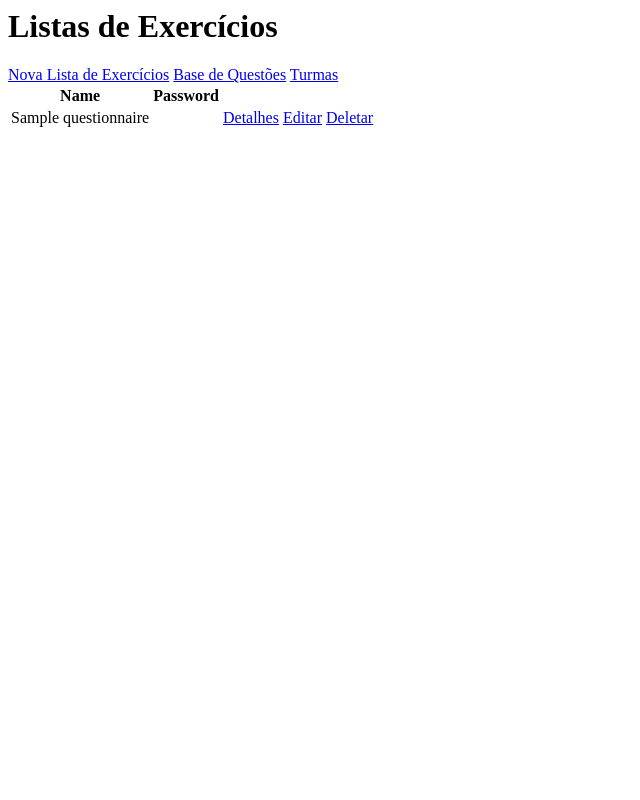
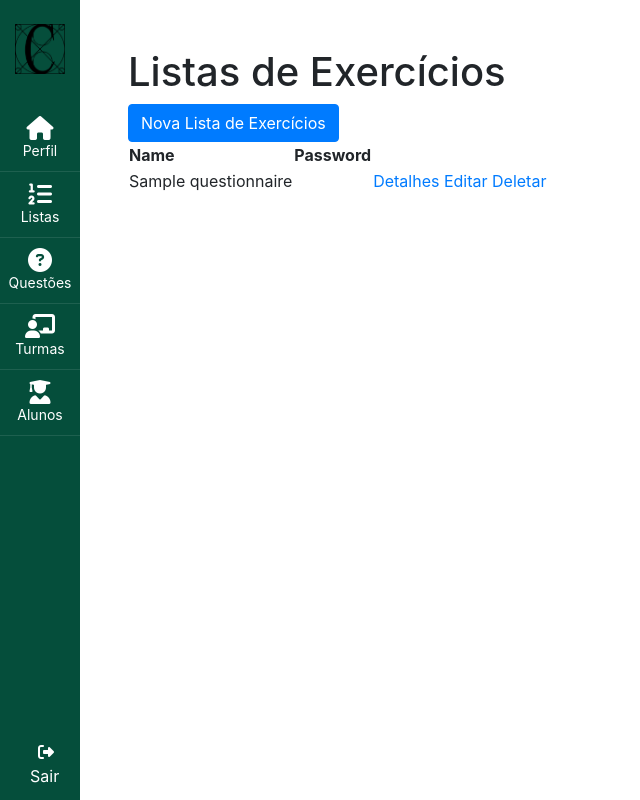
Before and after one commit to GeovanaRamos/chausant, a Django app: page /questionnaire/ in a window 1280 px wide. Shown: the whole page, without its empty margins (0-640 px from the left). Run offline with Django 3.2, Linux system fonts and the light colour scheme; tables that the repository leaves empty hold one stand-in row (values such as "Sample post"); some libraries are stand-ins or nearby versions.

Commit message:
Adding base sidebar and links

```diff
--- a/web/questionnaire/urls.py
+++ b/web/questionnaire/urls.py
@@ -9,5 +9,5 @@ urlpatterns = [
     path('quiz', views.QuizList.as_view(), name='quiz_list'),
     path("schoolclass", views.SchoolClassList.as_view(), name="schoolclass_list"),
     path("schoolclass/create", views.SchoolClassCreate.as_view(), name="schoolclass_create"),
-    path("students/pending", views.PendingStudentsList.as_view(), name="pending_students_list")
+    path("student", views.StudentsList.as_view(), name="student_list")
 ]
--- a/web/questionnaire/views.py
+++ b/web/questionnaire/views.py
@@ -46,7 +46,7 @@ class SchoolClassCreate(CreateView):
 class SchoolClassList(ListView):
     model = SchoolClass
 
-class PendingStudentsList(ListView):
+class StudentsList(ListView):
     model = Student
 
     def get_context_data(self, **kwargs):
--- a/web/static/core/css/styles.css
+++ b/web/static/core/css/styles.css
@@ -0,0 +1,115 @@
+:root {
+	--primary: #054E3B;
+}
+
+.wrapper {
+	width: 100%;
+}
+
+#sidebar {
+	min-width: 270px;
+	max-width: 270px;
+	background: var(--primary);
+	color: #fff;
+	-webkit-transition: all 0.3s;
+	-o-transition: all 0.3s;
+	transition: all 0.3s;
+}
+
+#sidebar.active {
+	min-width: 80px;
+	max-width: 80px;
+	text-align: center;
+}
+
+#sidebar.active ul.components li {
+	font-size: 14px;
+}
+
+#sidebar.active ul.components li a {
+	padding: 10px 0;
+}
+
+#sidebar.active ul.components li a span {
+	margin-right: 0;
+	display: block;
+	font-size: 24px;
+}
+
+#sidebar.active .logo {
+	padding: 10px 0;
+}
+
+#sidebar .logo {
+	display: block;
+	color: #fff;
+	font-weight: 900;
+	padding: 10px 30px;
+	-webkit-transition: 0.3s;
+	-o-transition: 0.3s;
+	transition: 0.3s;
+}
+
+
+#sidebar ul.components {
+	padding: 0;
+	-webkit-transition: 0.3s;
+	-o-transition: 0.3s;
+	transition: 0.3s;
+}
+
+#sidebar ul li {
+	font-size: 16px;
+}
+
+#sidebar ul li>ul {
+	margin-left: 10px;
+}
+
+#sidebar ul li>ul li {
+	font-size: 14px;
+}
+
+#sidebar ul li a {
+	padding: 10px 30px;
+	display: block;
+	color: white;
+	border-bottom: 1px solid rgba(255, 255, 255, 0.1);
+	text-decoration: none;
+}
+
+#sidebar ul li a span {
+	margin-right: 15px;
+}
+
+#sidebar ul li a:hover {
+	color: #fff;
+}
+
+#sidebar ul li.active>a {
+	background: transparent;
+	color: #fff;
+}
+
+.footer {
+	padding: 0 30px;
+	height: 50px;
+	position: absolute;
+	width: 80px;
+	bottom: 10px;
+	list-style-type: none;
+}
+
+.footer a{
+	color: white;
+	text-decoration: none;
+}
+
+#content {
+	width: 100%;
+	padding: 0;
+	min-height: 100vh;
+	-webkit-transition: all 0.3s;
+	-o-transition: all 0.3s;
+	transition: all 0.3s;
+}
--- a/web/templates/core/base.html
+++ b/web/templates/core/base.html
@@ -1,6 +1,5 @@
 {% load static %}
-
-<!DOCTYPE html>
+<!doctype html>
 <html lang="pt">
 
 <head>
@@ -11,9 +10,7 @@
 
   <link href="//maxcdn.bootstrapcdn.com/bootstrap/4.0.0/css/bootstrap.min.css" rel="stylesheet" id="bootstrap-css">
   <link href="https://fonts.googleapis.com/css?family=Kaushan+Script" rel="stylesheet">
-    <link href="https://stackpath.bootstrapcdn.com/font-awesome/4.7.0/css/font-awesome.min.css"
-      rel="stylesheet" integrity="sha384-wvfXpqpZZVQGK6TAh5PVlGOfQNHSoD2xbE+QkPxCAFlNEevoEH3Sl0sibVcOQVnN" crossorigin="anonymous">
-    <link href="{% static 'core/css/help.css' %}"  rel="stylesheet">
+  <link href="{% static 'core/css/styles.css' %}" rel="stylesheet">
 
   {% block css %}
   {% endblock %}
@@ -21,14 +18,49 @@
 </head>
 
 <body>
-    {% block sidebar %}<!-- insert default navigation text for every page -->{% endblock %}
-    {% block content %}<!-- default content text (typically empty) -->{% endblock %}
+
+  <div class="wrapper d-flex align-items-stretch">
+    <nav id="sidebar" class="active">
+      <h1><img class="my-4" src="{% static 'core/img/logo.png' %}" width="50"></h1>
+      <ul class="list-unstyled components mb-5">
+        <li class="active">
+          <a href="{% url 'questionnaire_list' %}"><span class="fa fa-home"></span>Perfil</a>
+        </li>
+        <li class="active">
+          <a href="{% url 'questionnaire_list' %}"><span class="fas fa-list-ol"></span>Listas</a>
+        </li>
+        <li>
+          <a href="{% url 'quiz_list' %}"><span class="fas fa-question-circle"></span>Questões</a>
+        </li>
+        <li>
+          <a href="{% url 'schoolclass_list' %}"><span class="fas fa-chalkboard-teacher"></span>Turmas</a>
+        </li>
+        <li>
+          <a href="{% url 'student_list' %}"><span class="fas fa-user-graduate"></span> Alunos</a>
+        </li>
+      </ul>
+
+      <div class="footer">
+        <a href="{% url 'logout' %}"><span class="fas fa-sign-out-alt ml-2"></span>Sair</a>
+      </div>
+
+    </nav>
+
+    <!-- Page Content  -->
+    <div id="content" class="p-4 p-md-5">
+      {% block content %}
+      <!-- default content text (typically empty) -->{% endblock %}
+    </div>
+
+  </div>
+
 </body>
 
 {% block js%}
 <script src="//maxcdn.bootstrapcdn.com/bootstrap/4.0.0/js/bootstrap.min.js"></script>
 <script src="//cdnjs.cloudflare.com/ajax/libs/jquery/3.2.1/jquery.min.js"></script>
 <script src="https://cdn.jsdelivr.net/jquery.validation/1.15.1/jquery.validate.min.js"></script>
+<script src="https://kit.fontawesome.com/2b7b22e50b.js" crossorigin="anonymous"></script>
 {% endblock %}
 
 </html>
--- a/web/templates/questionnaire/questionnaire_list.html
+++ b/web/templates/questionnaire/questionnaire_list.html
@@ -1,8 +1,10 @@
+{% extends "core/base.html" %}
+{% load static %}
+
+{% block content %}
 <h1>Listas de Exercícios</h1>
 
-<a href="{% url 'questionnaire_create' %}">Nova Lista de Exercícios</a>
-<a href="{% url 'quiz_list' %}">Base de Questões</a>
-<a href="{% url 'schoolclass_list' %}">Turmas</a>
+<a class="btn btn-primary" href="{% url 'questionnaire_create' %}">Nova Lista de Exercícios</a>
 
 <table>
 
@@ -29,3 +31,4 @@
   </tbody>
 
 </table>
+{% endblock content %}
--- a/web/templates/registration/login.html
+++ b/web/templates/registration/login.html
@@ -2,7 +2,7 @@
 {% load static %}
 
 {% block css %}
-  <link href="{% static "registration/css/styles.css" %}" rel="stylesheet">
+  <link href="{% static 'registration/css/styles.css' %}" rel="stylesheet">
 {% endblock %}
 
 {% block content %}
```
Also changed, not shown: web/static/core/img/logo.png (added). Lines whose indentation alone changed are shown as unchanged.
